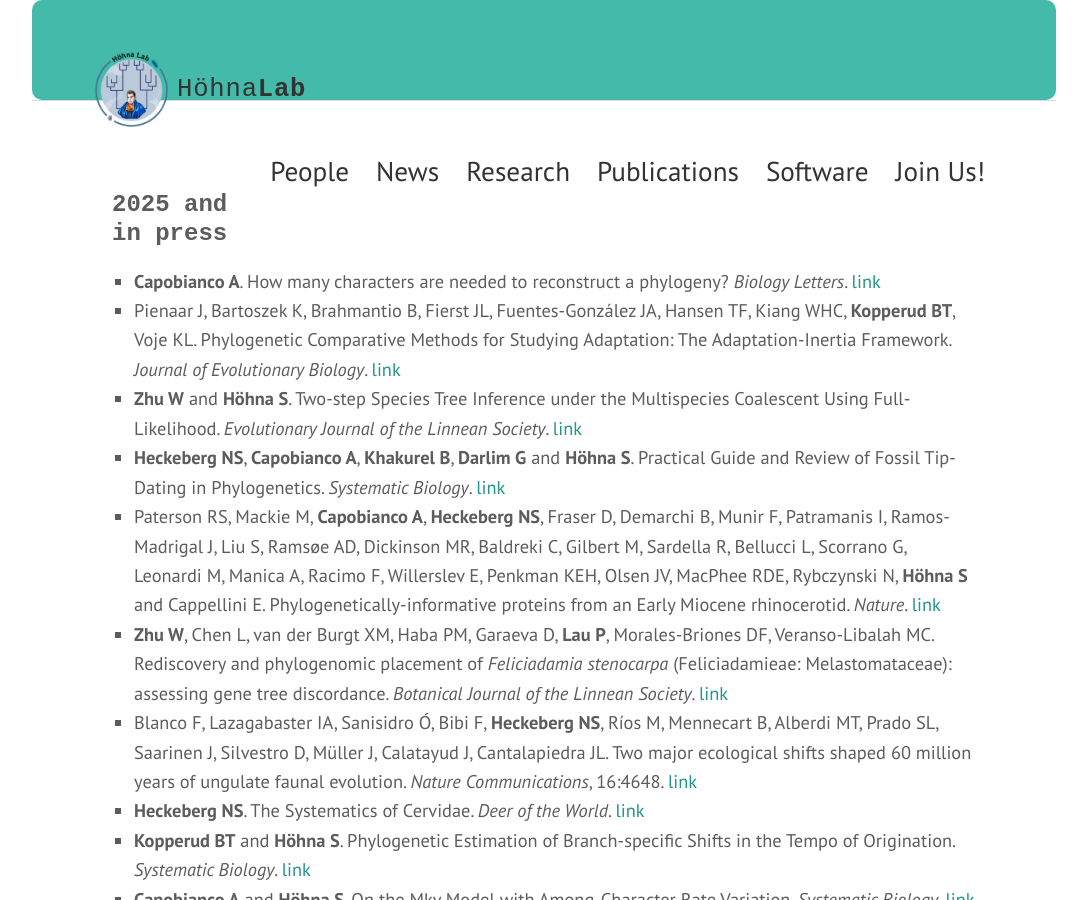
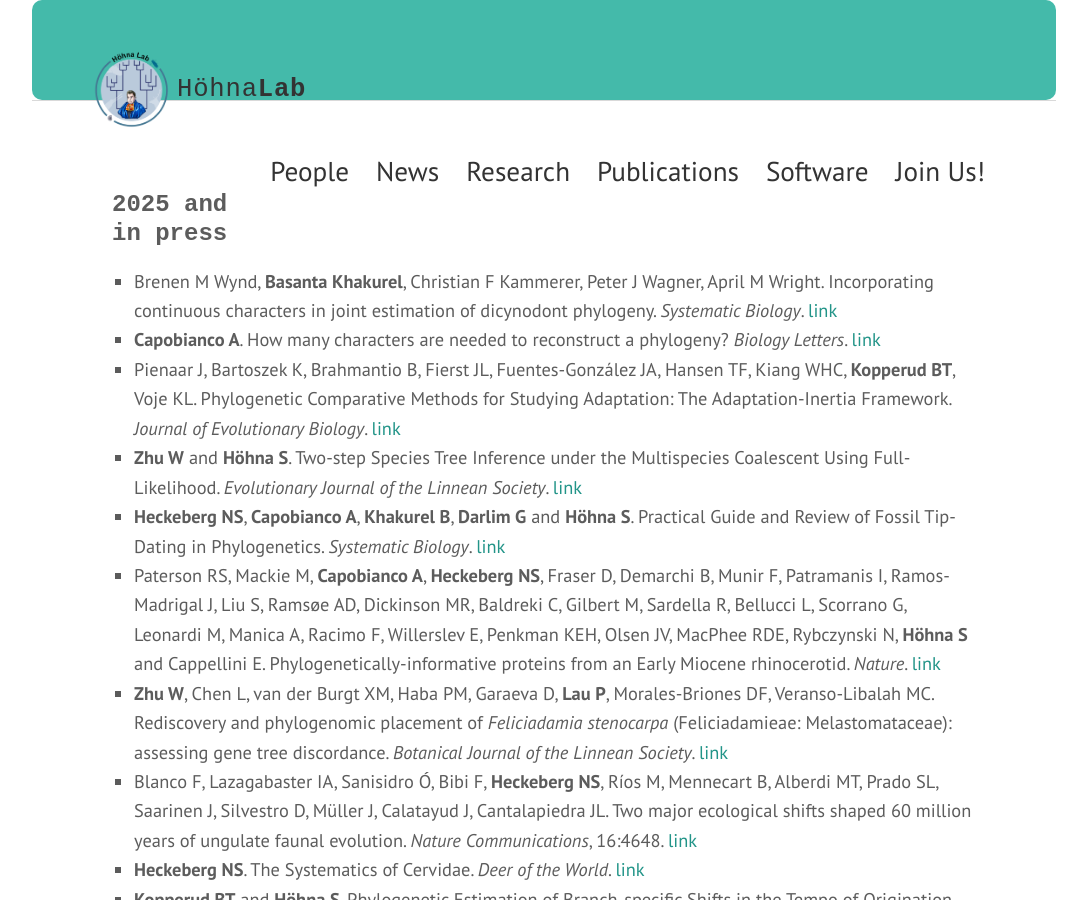
Before and after one commit to hoehnalab/hoehnalab.github.io, a Jekyll site: the page built from publications.md, in a window 1280 px wide and 900 px high. Shown: the whole window, without its empty margins (96-1183 px from the left). Built offline with Jekyll 4.4.1, drawn with Linux system fonts in a browser that asks for light colours; some web fonts are replaced.

Commit message:
Updating publications

```diff
--- a/publications.md
+++ b/publications.md
@@ -4,6 +4,7 @@ title: Publications
 permalink: /publications/
 ---
 <h3>2025 and in press</h3>
+- Brenen M Wynd, <strong>Basanta Khakurel</strong>, Christian F Kammerer, Peter J Wagner, April M Wright. Incorporating continuous characters in joint estimation of dicynodont phylogeny. *Systematic Biology*. [link](https://doi.org/10.1093/sysbio/syaf078)
 - <strong>Capobianco A</strong>. How many characters are needed to reconstruct a phylogeny? *Biology Letters*. [link](https://doi.org/10.1098/rsbl.2025.0288)
 - Pienaar J, Bartoszek K, Brahmantio B, Fierst JL, Fuentes-González JA, Hansen TF, Kiang WHC, <strong>Kopperud BT</strong>, Voje KL. Phylogenetic Comparative Methods for Studying Adaptation: The Adaptation-Inertia Framework. *Journal of Evolutionary Biology*. [link](https://academic.oup.com/jeb/article-abstract/doi/10.1093/jeb/voaf113/8262911)
 - <strong>Zhu W</strong> and <strong>Höhna S</strong>. Two-step Species Tree Inference under the Multispecies Coalescent Using Full-Likelihood. *Evolutionary Journal of the Linnean Society*. [link](https://doi.org/10.1093/evolinnean/kzaf018)
```
